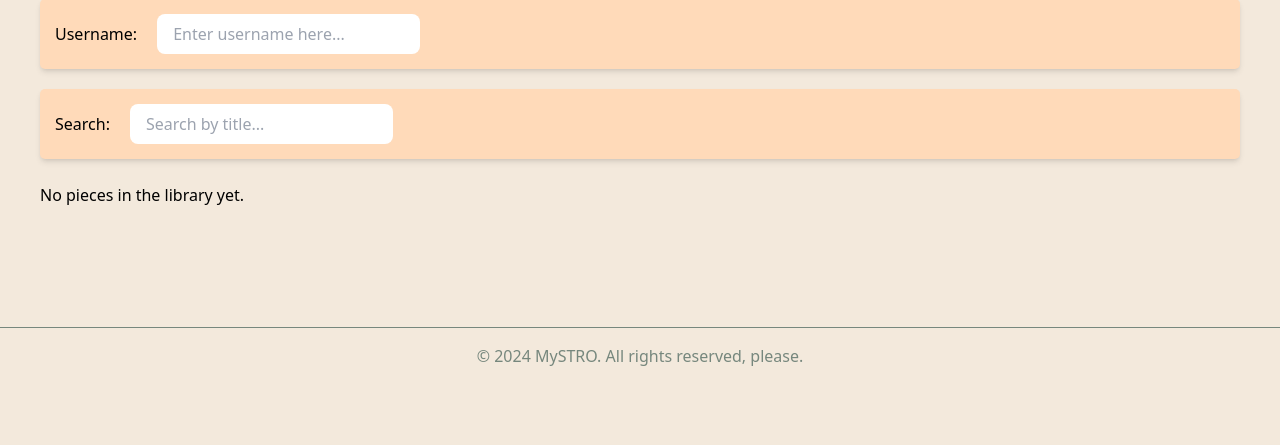
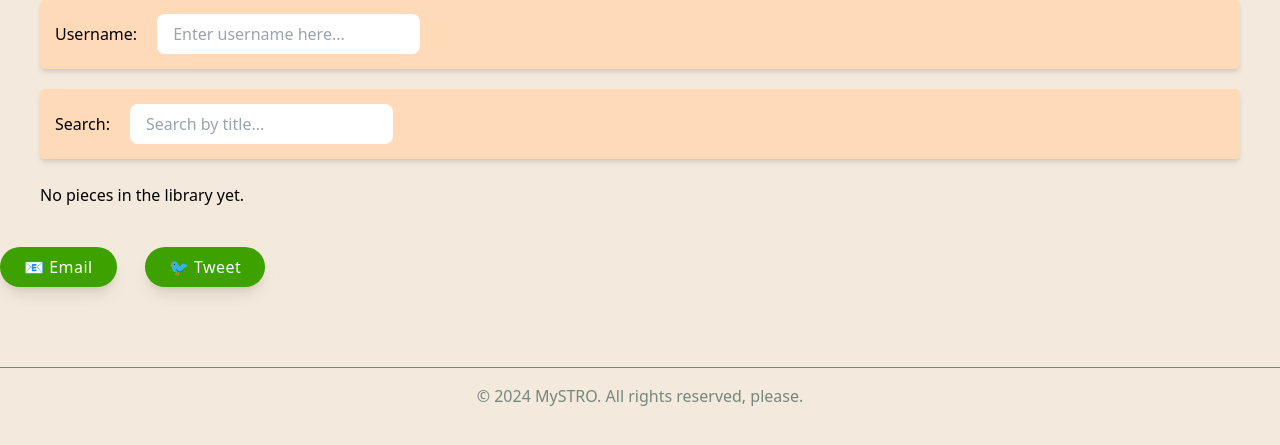
Before and after one commit to aoneillmark/mySTRO, a Flask app: page /library/ in a window 1280 px wide. Shown: the part 241-686 px from the top of the page. Run offline with Flask 3, Linux system fonts and the light colour scheme.

Commit message:
Re-adding share buttons to Library page

```diff
--- a/src/templates/library.html
+++ b/src/templates/library.html
@@ -64,6 +64,27 @@
     </ul>
 </div>
 
+<div class="flex" style="gap: 4px; margin-left: auto;">
+    <!-- Email Share -->
+    <a
+        href="mailto:?subject=My Classical Music Collection on MySTRO&body=Hi!%0D%0A%0D%0ACheck out my classical music collection on MySTRO. Here are some pieces I've saved:%0D%0A%0D%0A{% for piece in pieces %}• {{ piece.composer }}: {{ piece.title }}{% if piece.opus_number %} ({{ piece.opus_number }}){% endif %}%0D%0A{% endfor %}%0D%0A%0D%0AYou can explore more classical music at MySTRO!%0D%0A"
+        class="inline-flex items-center px-6 py-2 text-white shadow-lg hover:bg-[#458F00] font-medium transition-colors"
+        style="background-color: #3DA200; font-size: 16px; letter-spacing: 0.5px; margin-right: 24px; border-radius: 20px;"
+    >
+        📧 Email
+    </a>
+
+    <!-- Twitter Share -->
+    <a
+    href="https://twitter.com/intent/tweet?text={% if pieces %}Currently listening to {{ pieces[0].composer }}'s {{ pieces[0].title }} on MySTRO 🎵{% else %}Exploring classical music on MySTRO 🎵{% endif %}"
+    target="_blank"
+        rel="noopener noreferrer"
+        class="inline-flex items-center px-6 py-2 text-white shadow-lg hover:bg-[#458F00] font-medium transition-colors"
+        style="background-color: #3DA200; font-size: 16px; letter-spacing: 0.5px; border-radius: 20px;"
+    >
+        🐦 Tweet
+    </a>
+</div>
 
 <script>
     function debounce(func, wait) {
```
